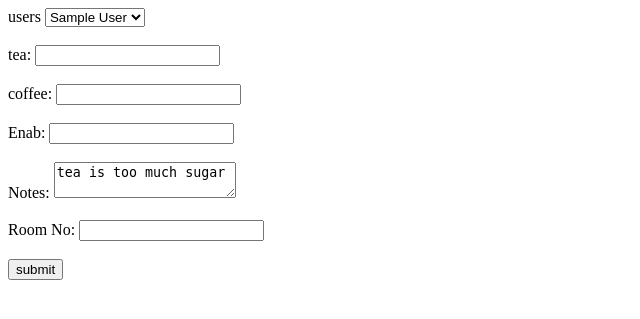
After one commit to yasminemohammed/PHP_Team5, a PHP site: template views/admin/orders/create.php in a window 1280 px wide. The commit adds this page. Shown: the top 319 px of the page, without its empty margins (0-640 px from the left). Run offline with PHP 8.4, Linux system fonts and the light colour scheme; the template is opened without the code that fills it: most values are stand-ins (such as "Sample title", 1, 10 or a date in 2020).

Commit message:
[add-feature] Admin can create a manual order for a specific user.

```diff
--- a/public/index.php
+++ b/public/index.php
@@ -5,6 +5,7 @@ declare(strict_types=1);
 use App\App;
 use App\Config;
 use App\Controllers\Admin\AdminCategoriesController;
+use App\Controllers\Admin\AdminOrdersController;
 use App\Controllers\Admin\AdminProductsController;
 use App\Controllers\Admin\AdminUsersController;
 use App\Controllers\AuthController;
@@ -62,7 +63,8 @@ SimpleRouter::delete('/admin/products/{id}', [AdminProductsController::class, 'd
 SimpleRouter::get('/admin/categories/create', [AdminCategoriesController::class, 'create']);
 SimpleRouter::post('/admin/categories', [AdminCategoriesController::class, 'store']);
 
-
-SimpleRouter::setDefaultNamespace('\App\Controllers');
+// admin.orders
+SimpleRouter::get('/admin/orders/create', [AdminOrdersController::class, 'create']);
+SimpleRouter::post('/admin/orders', [AdminOrdersController::class, 'store']);
 
 (new App(new Config($_ENV)))->run();
--- /dev/null
+++ b/views/admin/orders/create.php
@@ -0,0 +1,69 @@
+<!doctype html>
+<html lang="en">
+<head>
+    <meta charset="UTF-8">
+    <meta name="viewport"
+          content="width=device-width, user-scalable=no, initial-scale=1.0, maximum-scale=1.0, minimum-scale=1.0">
+    <meta http-equiv="X-UA-Compatible" content="ie=edge">
+    <title>Home</title>
+    <script src="https://ajax.googleapis.com/ajax/libs/jquery/3.6.0/jquery.min.js"></script>
+</head>
+<body>
+
+<form id="cart-form" action="http://<?php echo $_SERVER['HTTP_HOST'] . "admin/orders/" ?>" method="post">
+
+    <label for="users">users</label>
+    <select id="users" name="customer_id">
+        <?php foreach ($users as $user): ?>
+            <option value="<?php echo $user?->getId(); ?>"> <?php echo $user?->getFirstName() . " " . $user?->getLastName(); ?></option>
+        <?php endforeach; ?>
+    </select>
+    <br> <br>
+    <label for="tea">tea: </label>
+    <input type="number" id="tea" name="tea">
+
+    <br><br>
+
+    <label for="tea">coffee: </label>
+    <input type="number" id="coffee" name="coffee">
+
+    <br><br>
+
+    <label for="tea">Enab: </label>
+    <input type="number" id="enab" name="enab">
+
+    <br><br>
+
+    <label for="notes">Notes: </label>
+    <textarea name="notes" id="notes">tea is too much sugar</textarea>
+
+    <br><br>
+
+    <label for="roomNo">Room No: </label>
+    <input type="number" id="roomNo" name="roomNo">
+    <br><br>
+
+    <button type="submit">submit</button>
+</form>
+
+
+<script>
+    $('#cart-form').submit(function (event) {
+        event.preventDefault();
+
+        let data = {
+            "customer_id": 1,
+            "products": [
+                {"product_id": 6, "quantity": 4, "price_per_unit": 5, "amount": 20},
+                {"product_id": 5, "quantity": 2, "price_per_unit": 10, "amount": 20}
+            ],
+            "notes": "tea is too much sugar",
+            "roomNo": 12,
+            "amount": 40
+        };
+
+        $.post("/admin/orders", data);
+    });
+</script>
+</body>
+</html>
```
Also changed, not shown: app/Controllers/Admin/AdminOrdersController.php (added, +41 -0 lines), app/Models/User.php (+8 -1 lines).
